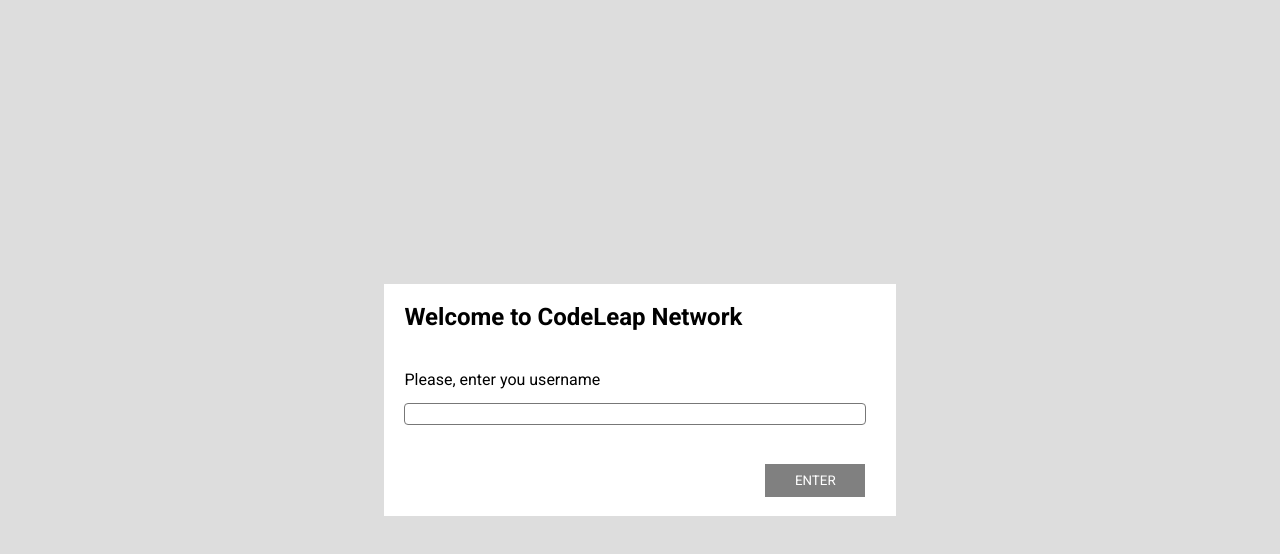
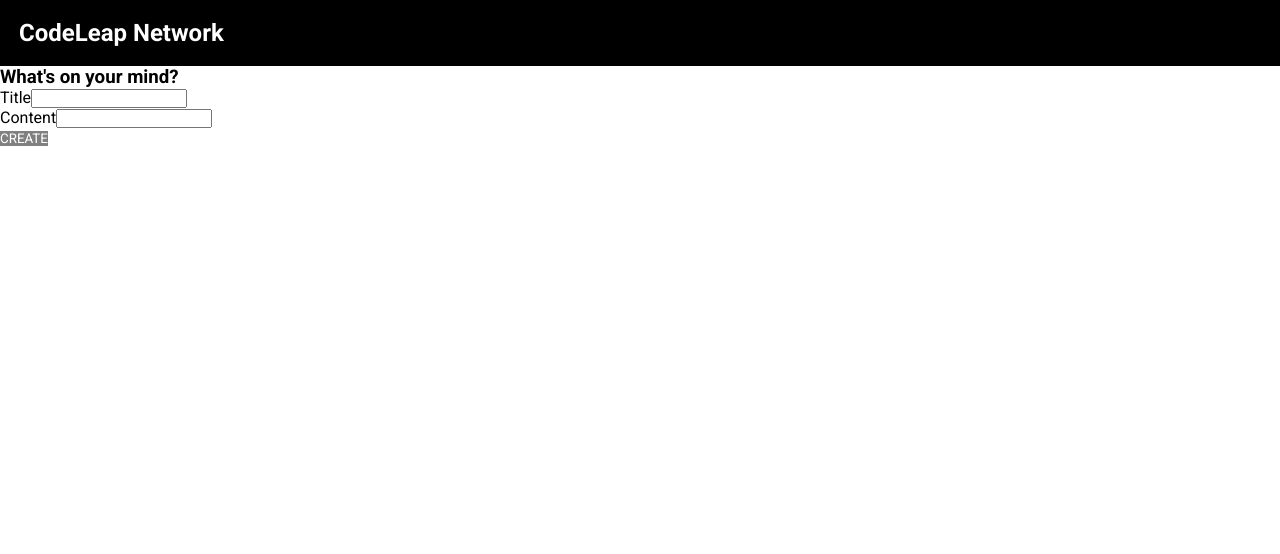
Before and after one commit to RogerXO/codeleap-frontend, a React (Create React App) app: page / in a window 1280 px wide. Shown: the top 554 px of the page. Built offline with nearby package versions, Linux system fonts and the light colour scheme.

Commit message:
Main screen html structure started

```diff
--- a/src/App.js
+++ b/src/App.js
@@ -1,10 +1,14 @@
 import './App.css';
+import MainScreen from './components/screens/MainScreen';
 
-import SignUpPage from './components/SignUpPage';
+import SignUpPage from './components/screens/SignUpPage';
 
 function App() {
   return (
-    <SignUpPage />
+    <div>
+      {/* <SignUpPage /> */}
+      <MainScreen />
+    </div>
   )
 }
 
--- /dev/null
+++ b/src/components/screens/MainScreen.js
@@ -0,0 +1,36 @@
+import styles from "./MainScreen.module.css"
+
+import { useState } from 'react'
+
+function MainScreen() {
+
+
+    return (
+        <div className={styles.background}>
+            <div className={styles.container}>
+                <div className={styles.top}>
+                    <h2>CodeLeap Network</h2>
+                </div>
+                <div className={styles.creatingContainer}>
+                    <div className={styles.postForm}>
+                        <h3>What's on your mind?</h3>
+                        <form>
+                            <div className={styles.titleDiv}>
+                                <label htmlFor="post-title">Title</label>
+                                <input type="text" name="post-title" id="post-title" />
+                            </div>
+                            <div className={styles.contentDiv}>
+                                <label htmlFor="post-content">Content</label>
+                                <input type="text" name="post-content" id="post-content" />
+                            </div>
+                            <button type="submit" disabled>CREATE</button>
+                        </form>
+                    </div>
+                </div>
+            </div>
+
+        </div>
+    )
+}
+
+export default MainScreen
--- /dev/null
+++ b/src/components/screens/MainScreen.module.css
@@ -0,0 +1,9 @@
+.brackground{
+    background-color: lightgrey;
+}
+
+.top {
+    background-color: black;
+    color: white;
+    padding: 19px;
+}
--- a/src/components/SignUpPage.module.css
+++ b/src/components/screens/SignUpPage.module.css
@@ -16,7 +16,7 @@
     height: 29%;
     display: flex;
     flex-direction: column;
-    justify-content: space-around;
+    justify-content: space-evenly;
 }
 
 .signup h2,
```
Also changed, not shown: src/components/screens/SignUpPage.js (renamed from src/components/SignUpPage.js).
